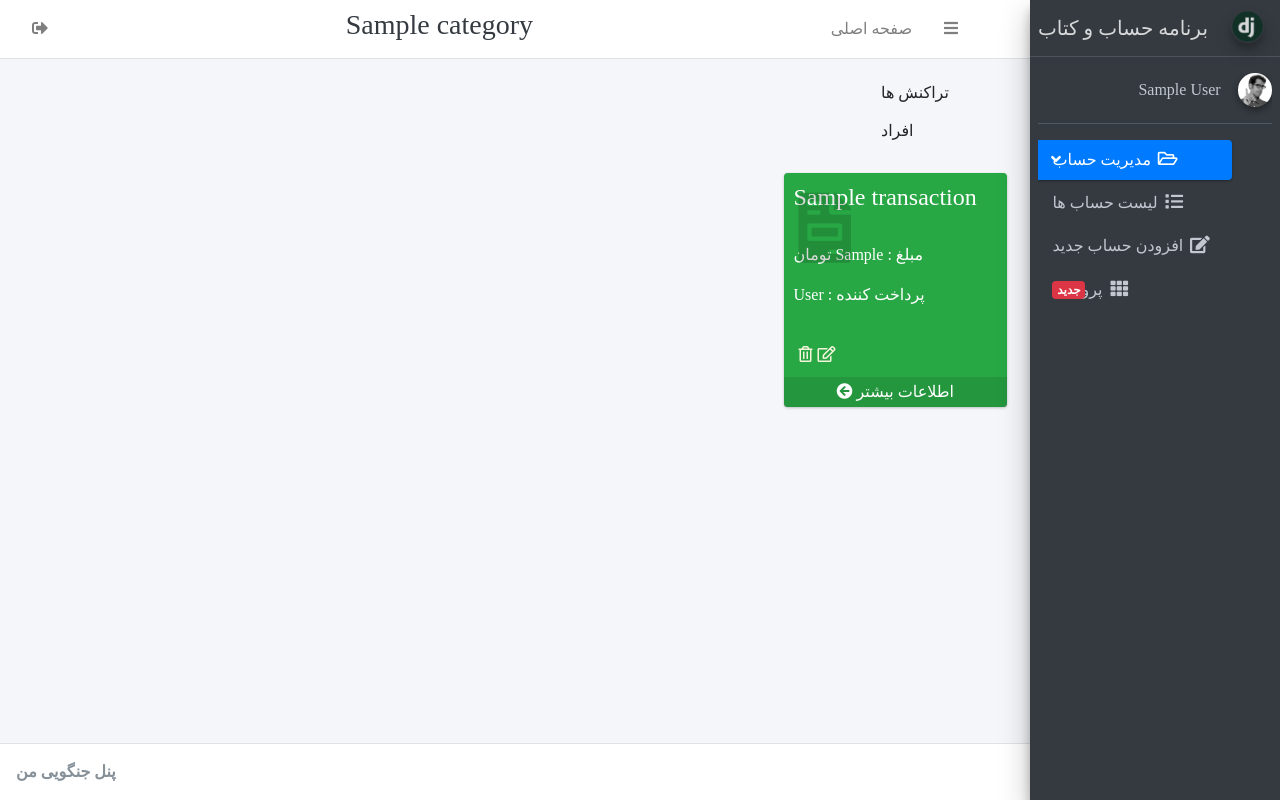
After one commit to meysam1996/Dongy-app-Django, a Django app: a page that uses templates/panel/base.html in a window 1280 px wide. The commit adds this page. Run offline with Django 3.2, Linux system fonts and the light colour scheme; a user stored in the database is signed in; tables that the repository leaves empty hold one stand-in row (values such as "Sample post"); some libraries are stand-ins or nearby versions; some web fonts are replaced.

Commit message:
create trasactions list

```diff
--- a/panel/models.py
+++ b/panel/models.py
@@ -1,6 +1,10 @@
 from django.db import models
 from django.contrib.auth.models import User
 from django.urls import reverse
+
+
+# Models managers
+
 
 # Create your models here.
 class Category(models.Model):
@@ -36,7 +40,7 @@ class People(models.Model):
 class Transaction(models.Model):
     title = models.CharField(max_length=200, verbose_name='عنوان')
     slug = models.SlugField(max_length=100, unique=True, verbose_name='آدرس تراکنش')
-    category = models.ForeignKey(Category, on_delete=models.CASCADE, verbose_name='دسته بندی')
+    category = models.ForeignKey(Category, on_delete=models.CASCADE, verbose_name='دسته بندی', related_name='transactions')
     amount = models.CharField(max_length=7, verbose_name='مبلغ به تومان')
     payer = models.ForeignKey(People, null=True, on_delete=models.SET_NULL, related_name='payer', verbose_name='پرداخت کننده')
     people = models.ManyToManyField(People, verbose_name='افراد')
@@ -53,3 +57,5 @@ class Transaction(models.Model):
     def people_to_str(self):
         return ", ".join([people.fullname for people in self.people.all()])
     people_to_str.short_description = "افراد"
+
+    # objects = TransactionManager()
--- a/panel/urls.py
+++ b/panel/urls.py
@@ -1,6 +1,6 @@
 from django.contrib.auth import views
 from django.urls import path
-from .views import CategoryList, CategoryCreate, CategoryUpdate, CategoryDelete
+from .views import CategoryListView, CategoryCreate, CategoryUpdate, CategoryDelete, CateogryList
 
 app_name= "panel"
 # urlpatterns = [
@@ -17,10 +17,11 @@ app_name= "panel"
 # ]
 
 urlpatterns = [
-    path('', CategoryList.as_view(), name='home'),
-    path('panel/', CategoryList.as_view(), name='home'),
+    path('', CategoryListView.as_view(), name='home'),
+    path('panel/', CategoryListView.as_view(), name='home'),
     path('panel/New-Categort/', CategoryCreate.as_view(), name='category-create'),
     path('panel/Categort/update/<int:pk>', CategoryUpdate.as_view(), name='category-update'),
     path('panel/Categort/delete/<int:pk>', CategoryDelete.as_view(), name='category-delete'),
+    path('panel/Categort/<slug:slug>/transactionlist/', CateogryList.as_view(), name='transaction-list'),
 
 ]
--- a/panel/views.py
+++ b/panel/views.py
@@ -1,4 +1,4 @@
-from django.shortcuts import render
+from django.shortcuts import render, get_object_or_404
 from django.contrib.auth.decorators import login_required
 from django.contrib.auth.mixins import LoginRequiredMixin
 from .mixins import FormValidMixin, FieldsMixin, CategoryOwnerMixin
@@ -6,14 +6,14 @@ from django.contrib.auth.views import LoginView
 from django.views.generic import ListView, CreateView, UpdateView, DeleteView
 from django.urls import reverse_lazy
 from django.conf import settings
-from .models import Category
+from .models import Category, Transaction
 
 # Create your views here.
 # @login_required
 # def home(request):
 # 	return render(request, 'panel/home.html')
 
-class CategoryList(LoginRequiredMixin, ListView):
+class CategoryListView(LoginRequiredMixin, ListView):
     template_name = 'panel/home.html'
 
     def get_queryset(self):
@@ -32,3 +32,18 @@ class CategoryDelete(CategoryOwnerMixin, DeleteView):
     model = Category
     success_url = reverse_lazy('panel:home')
     template_name = 'panel/category-confirm-delete.html'
+
+
+class CateogryList(LoginRequiredMixin, ListView):
+    template_name = 'panel/transaction-list.html'
+
+    def get_queryset(self):
+        global category
+        slug = self.kwargs.get('slug')
+        category = get_object_or_404(Category, slug=slug)
+        return category.transactions.all()
+
+    def get_context_data(self, **kwargs):
+        context = super().get_context_data(**kwargs)
+        context['category'] = category
+        return context
--- a/static/registration/adminlte/assets/css/custom.css
+++ b/static/registration/adminlte/assets/css/custom.css
@@ -109,11 +109,12 @@ body {
 .icon-update-delete {
     display: flex;
     justify-content: flex-end;
+    padding-top: 5px;
 }
 
 .icon-update-delete > a {
     margin-left: 5px;
-    margin-top: 10px;
+    margin-top: 15px;
 }
 
 .update-icon {
@@ -121,5 +122,13 @@ body {
 }
 
 .delete-icon {
-    color: #ff3000;
+    color:  beige;
 }
+
+.delete-icon:hover, .update-icon:hover {
+    color: rgba(138, 37, 37, 0.548);
+}
+
+.main-header.navbar.navbar-expand.navbar-white.navbar-light {
+    justify-content: space-between !important;
+}
--- a/templates/panel/base.html
+++ b/templates/panel/base.html
@@ -58,9 +58,15 @@
         </div>
       </div>
     </form> {% endcomment %}
+    <!-- Center navbar links -->
+    <ul class="navbar-nav">
+      <li class="nav-item d-none d-sm-inline-block">
+        <h3 class="text-dark" style="text-align: center;">{% block title %} عنوان صفحه {% endblock %}</h3>
+      </li>
+    </ul>
 
     <!-- Right navbar links -->
-    <ul class="navbar-nav mr-auto-navbav">
+    <ul class="navbar-nav">
       <li class="nav-item">
         <a class="nav-link" data-widget="control-sidebar" data-slide="true" href="{% url 'logout' %}">
           <i class="fas fa-sign-out-alt"></i>
@@ -78,9 +84,7 @@
     <div class="content-header">
       <div class="container-fluid">
         <div class="row mb-2">
-          <div class="col-sm-6">
-            <h1 class="m-0 text-dark">{% block title %} عنوان صفحه {% endblock %}</h1>
-          </div><!-- /.col -->
+          {% block content-header %}{% endblock %}
         </div><!-- /.row -->
       </div><!-- /.container-fluid -->
     </div>
--- /dev/null
+++ b/templates/panel/transaction-list.html
@@ -0,0 +1,46 @@
+{% extends 'panel/base.html' %}
+
+{% block title-meta %} | {{ category.title }}  {% endblock %}
+{% block title %} {{ category.title }} {% endblock %}
+
+{% block content-header %}
+    <div class="col col-lg-2">
+        <a href="#"><button class="btn btn-default button-action active">تراکنش ها</button></a>
+        <a href="#"><button class="btn btn-default button-people">افراد</button></a>
+    </div>
+
+{% endblock %}
+
+{% block main %}
+        <div class="row">
+            {% if object_list %}
+              {% for transaction in object_list %}
+                <div class="col-lg-3 col-6">
+                  <!-- small box -->
+                  <div class="small-box bg-success">
+                    <div class="inner">
+                      <h4>{{ transaction.title }}</h4><br>
+
+                      <p>مبلغ : {{ transaction.amount }} تومان </p>
+                      <p>پرداخت کننده : {{ transaction.payer }}</p>
+                      <div class="icon-update-delete">
+                        <a href="#" class="update-icon"><i class="far fa-edit"></i></a>
+                        <a href="#" class="delete-icon"><i class="far fa-trash-alt"></i></a>
+                      </div>
+                    </div>
+
+                    <div class="icon">
+                      <i class="fas fa-file-invoice"></i>
+                    </div>
+                    <a href="#" class="small-box-footer">اطلاعات بیشتر <i class="fas fa-arrow-circle-left"></i></a>
+                  </div>
+                </div>
+              {% endfor %}
+            {% else %}
+              <h3>محتوایی برای نمایش وجود ندارد!</h3>
+            {% endif %}
+            <!-- /.card -->
+        </div>
+
+
+{% endblock %}
```
Also changed, not shown: templates/panel/home.html (+5 -5 lines).
